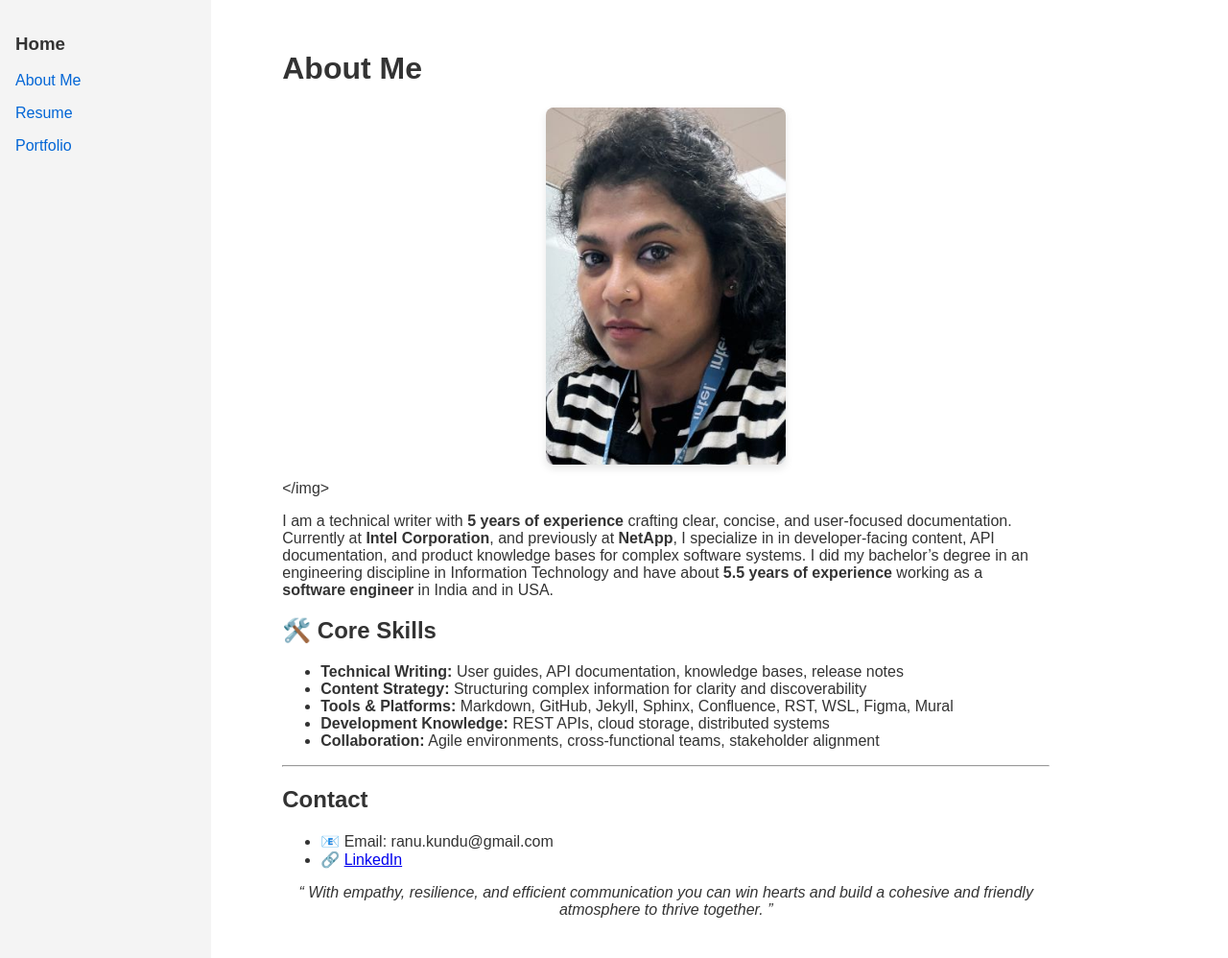
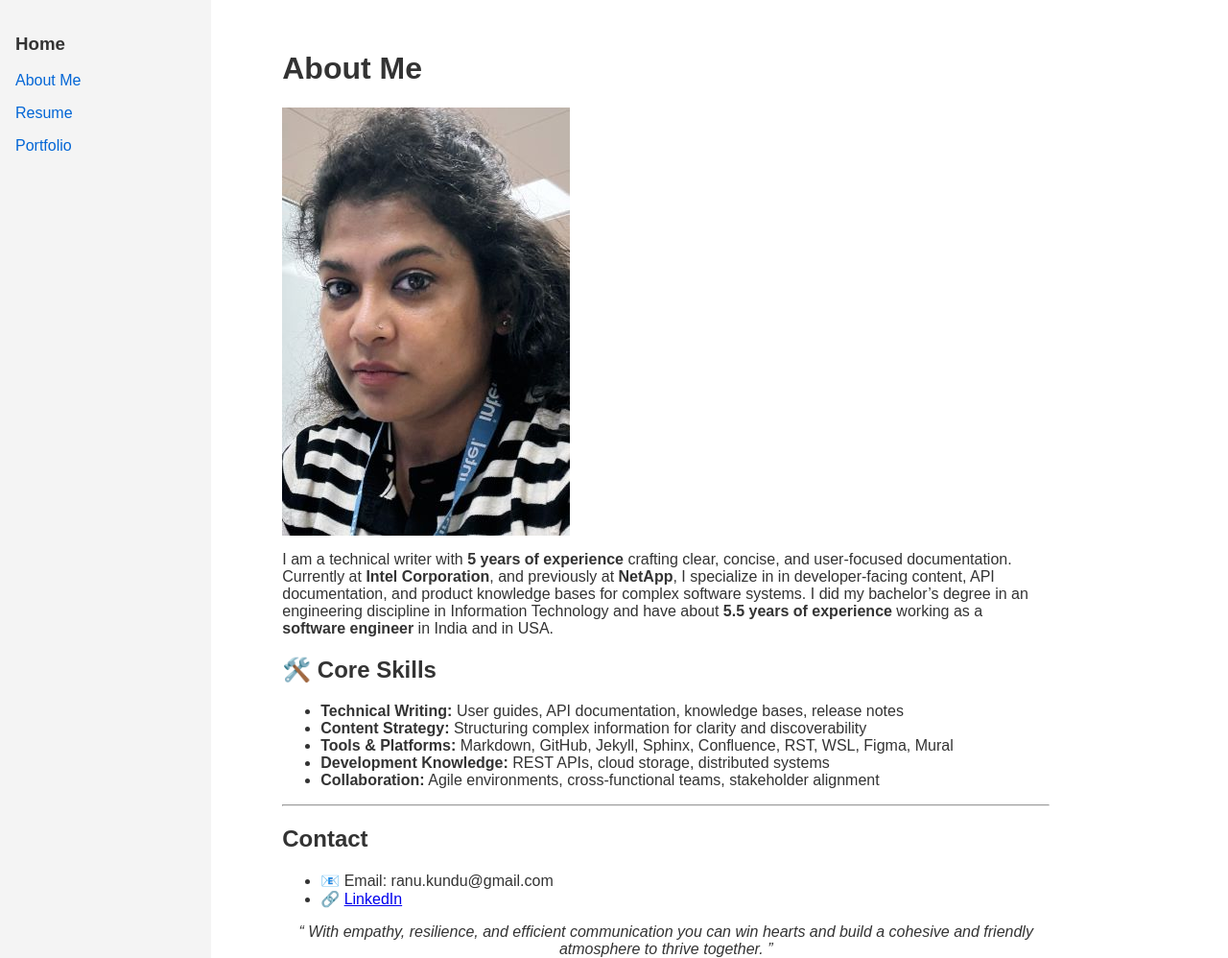
Before and after one commit to rai2412/contentcanvas, a Jekyll site: the page built from index.md, in a window 1280 px wide and 998 px high. Shown: the whole window at 96% size. Built offline with Jekyll 4.4.1, drawn with Linux system fonts in a browser that asks for light colours.

Commit message:
Update index.md

```diff
--- a/index.md
+++ b/index.md
@@ -5,7 +5,7 @@ title: My Resume
 
 # About Me
 
-<img src="/assets/ranukundu (2).jpg" alt="Profile Image" class="img-small"> </img>
+![doc structure final](/assets/ranukundu (2).jpg)
 
 I am a technical writer with **5 years of experience** crafting clear, concise, and user-focused documentation. Currently at **Intel Corporation**, and previously at **NetApp**, I specialize in in developer-facing content, API documentation, and product knowledge bases for complex software systems. I did my bachelor’s degree in an engineering discipline in Information Technology and have about **5.5 years of experience** working as a **software engineer** in India and in USA.
 
```
